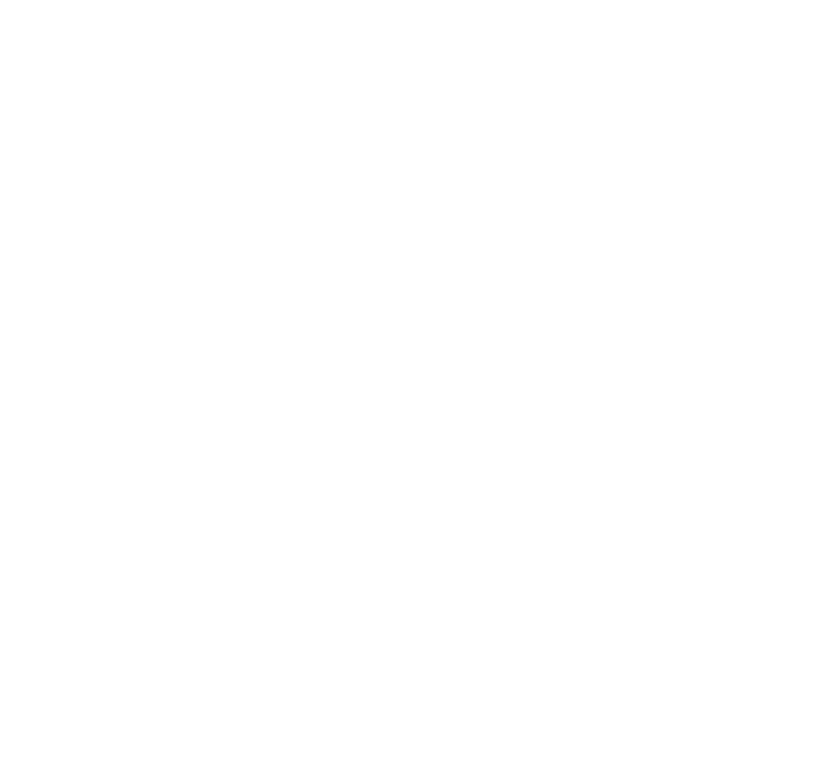
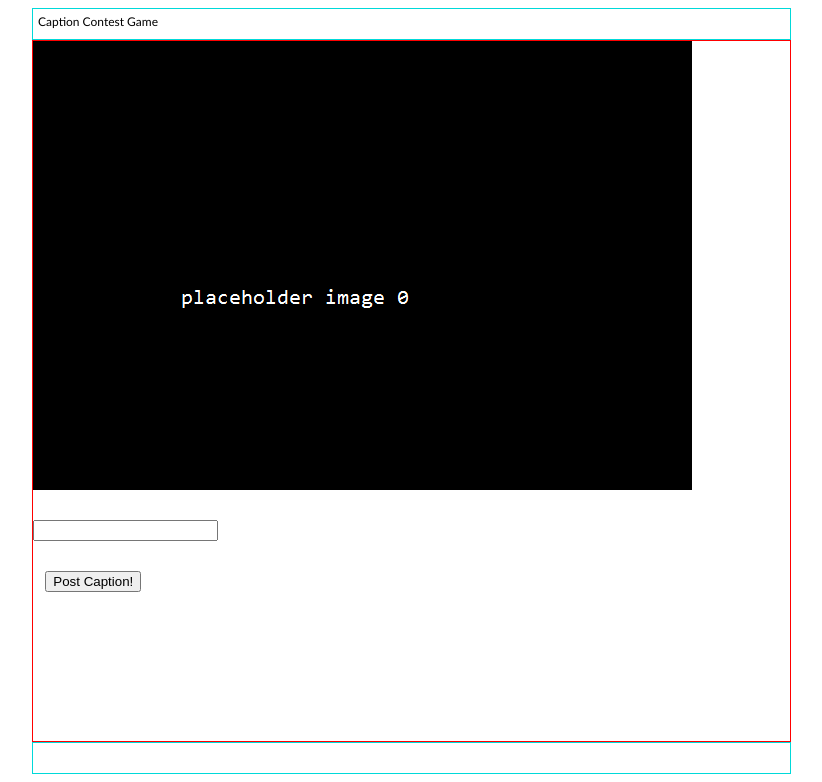
Before and after one commit to byronic/caption-game, a plain HTML site: page index.html in a window 1280 px wide. Shown: the whole page, without its empty margins (228-1050 px from the left). Drawn offline with Linux system fonts and the light colour scheme.

Commit message:
Added Images, Added Stylesheet
There are some large issues with this update that I have to track
separately; will update when I get home. Off-hand, the main problem is
that images don't center.

```diff
--- a/index.html
+++ b/index.html
@@ -1,9 +1,60 @@
 <html>
 <head>
+
+<link rel="stylesheet" type="text/css" href="style.css" />
+
+<script type="text/javascript">
+
+///Chooses a random image, asserting the following conditions:
+///  1. Images are in the /img directory
+///  2. Images are in the format <number>.png, i.e. 0.png, 1.png, etc and that there are no gaps
+///  3. The highest numbered image is equal to MAX_IMAGE minus 1
+var MAX_IMAGE = 3;
+function chooseRandomImage()
+{
+	// generate a random integer between 0 and MAX_IMAGE
+	var num = Math.floor((Math.random()*MAX_IMAGE));
+	// replace the image in div "imgz" with the image
+	//first, set up code:
+	var out = "";
+	out += "<img src=\"";
+	out += num.toString();
+	out += ".png\"";
+	out += "\/";
+	out += ">";
+	document.getElementById('imgz').innerHTML=out;
+}
+
+function performCaption()
+{
+	//TODO: write this.
+}
+
+</script>
+
 </head>
 
 <body>
 <div id="shell">
+
+<div id="topbar" class="infobar">
+<p class="leftways">Caption Contest Game</p>
+</div><!--/topbar-->
+
+<div id="formbit">
+<div id="imgz"> <!-- contents of this div should be the image dynamically by JS -->
+<script type="text/javascript">chooseRandomImage();</script></div><!--/imgz-->
+<form>
+<br />
+<br />
+<input type="text" id="inp_0" /><br />
+
+<br /><br />&nbsp;&nbsp;&nbsp;&nbsp;<button type="button" value="Submit" onclick="chooseRandomImage()">Post Caption!</button>
+</form>
+</div><!--/formbit-->
+
+<div id="bottombar" class="infobar">
+</div><!--/bottombar-->
 
 </div><!--/shell-->
 </body>
--- /dev/null
+++ b/style.css
@@ -0,0 +1,79 @@
+/*
+styles!
+
+For PML project
+Byron Lagrone
+
+*/
+
+/*
+
+
+UNIVERSALS
+
+
+*/
+
+p
+{
+border:0;
+margin:0;
+padding:5px;
+font-family: "Trebuchet MS", Arial;
+font-size: 12px;
+}
+
+div
+{
+font-family: "Trebuchet MS", Arial;
+font-size:12px;
+}
+
+/*
+
+
+IDs
+
+
+*/
+
+#shell
+{
+width:760px;
+margin:0 auto;
+}
+
+#formbit
+{
+width:757px;
+height:700px;
+border: 1px solid #FF0000;
+}
+
+img
+{
+margin: 0 auto;
+}
+
+.infobar
+{
+width: 757px;
+height: 30px;
+border: 1px solid #00d9d9;
+}
+
+/*
+
+CLASSES
+
+*/
+
+.leftways
+{
+text-align: left;
+}
+
+.rightways
+{
+text-align: right;
+}
```
Also changed, not shown: 0.png (added), 1.png (added), 2.png (added).
